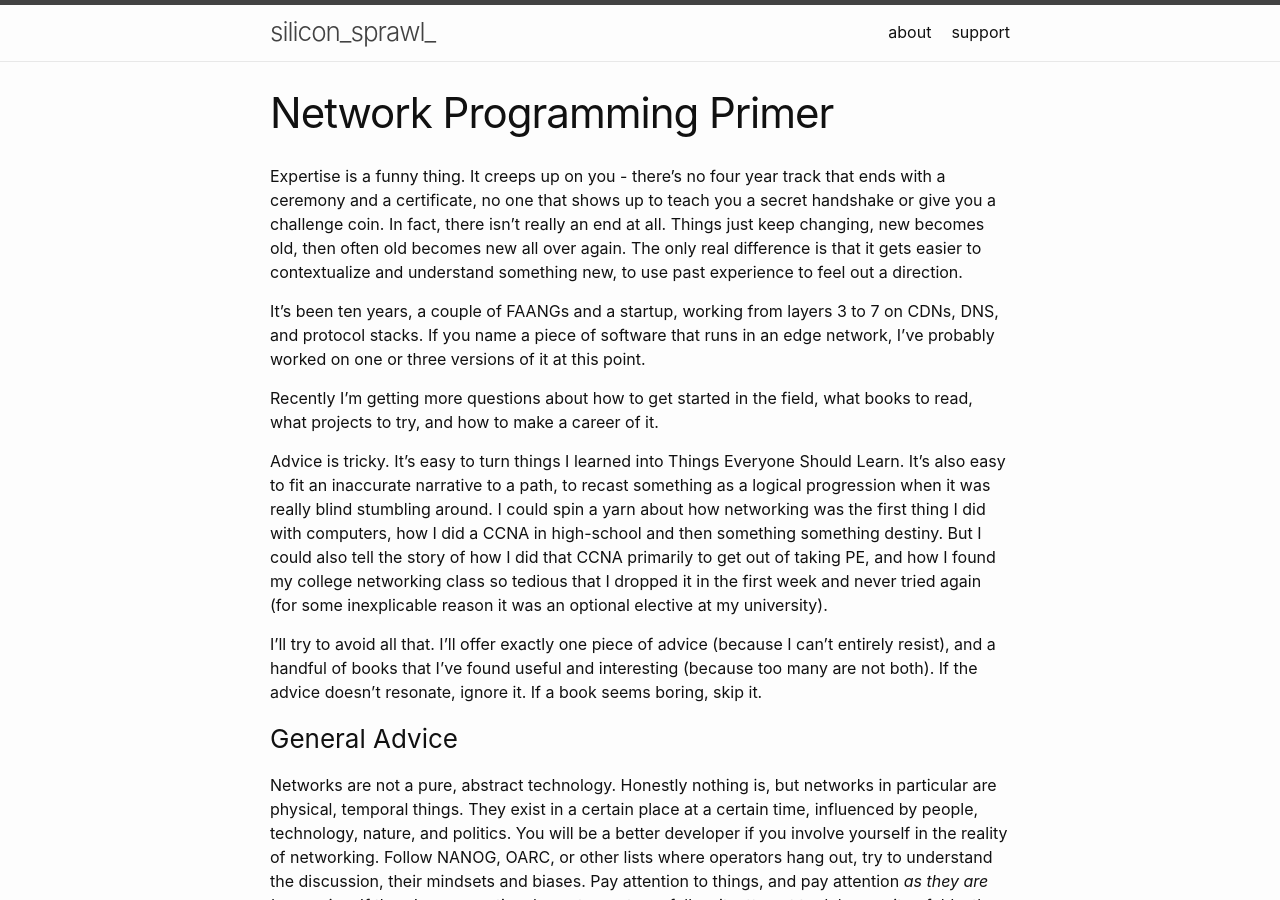
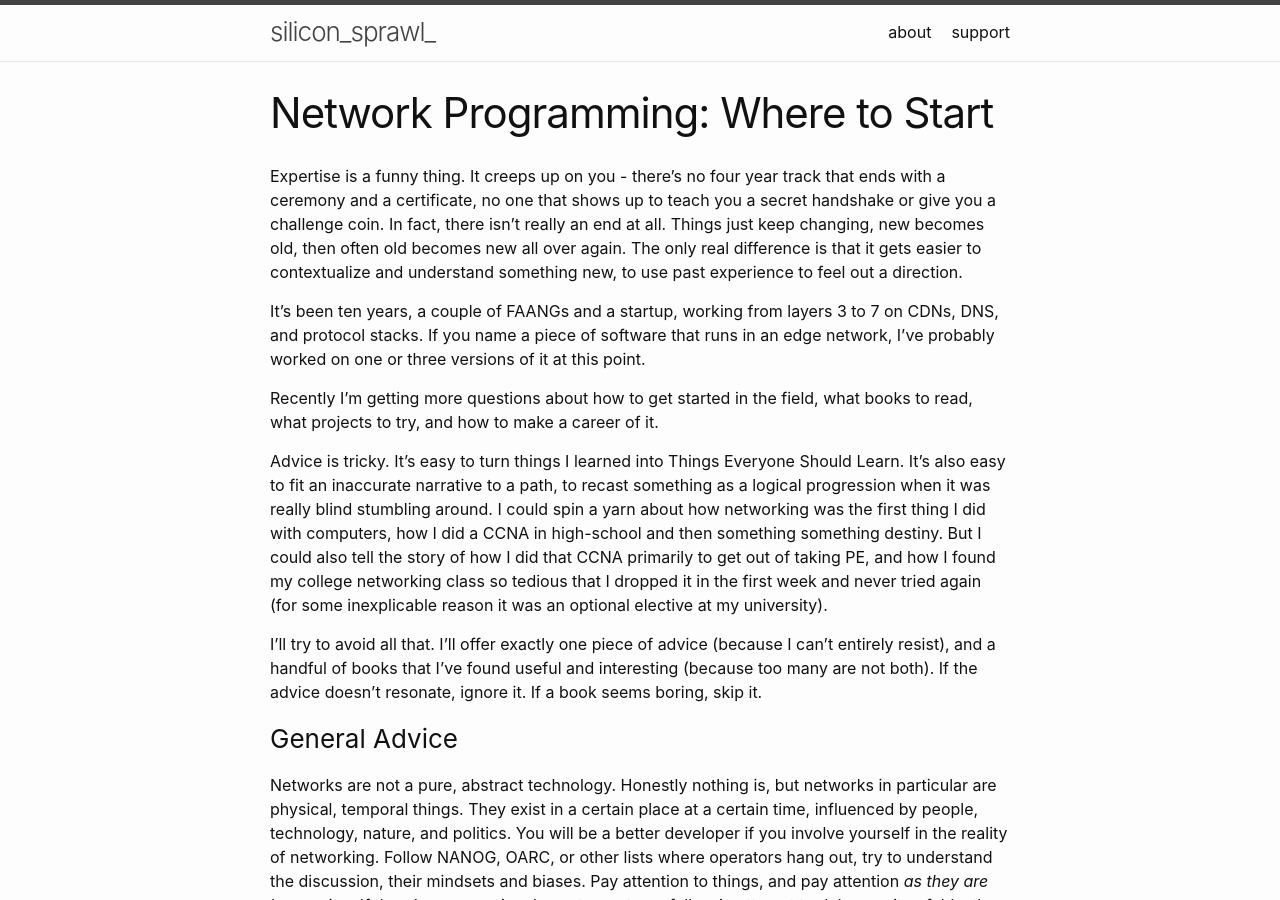
Before and after one commit to elindsey/elindsey.github.io, a Jekyll site: the page built from _posts/2020-05-10-network-programming-primer.md, in a window 1280 px wide and 900 px high. Built offline with Jekyll 4.4.1, drawn with Linux system fonts in a browser that asks for light colours.

Commit message:
update network programming title

```diff
--- a/_posts/2020-05-10-network-programming-primer.md
+++ b/_posts/2020-05-10-network-programming-primer.md
@@ -1,6 +1,6 @@
 ---
 layout: post
-title: "Network Programming Primer"
+title: "Network Programming: Where to Start"
 ---
 
 Expertise is a funny thing. It creeps up on you - there's no four year track that ends with a ceremony and a certificate, no one that shows up to teach you a secret handshake or give you a challenge coin. In fact, there isn't really an end at all. Things just keep changing, new becomes old, then often old becomes new all over again. The only real difference is that it gets easier to contextualize and understand something new, to use past experience to feel out a direction.
```
